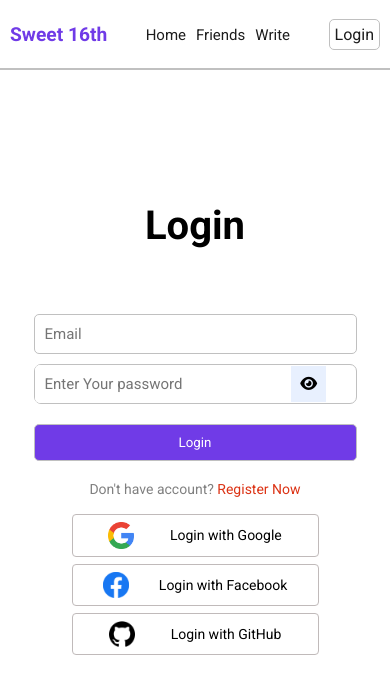
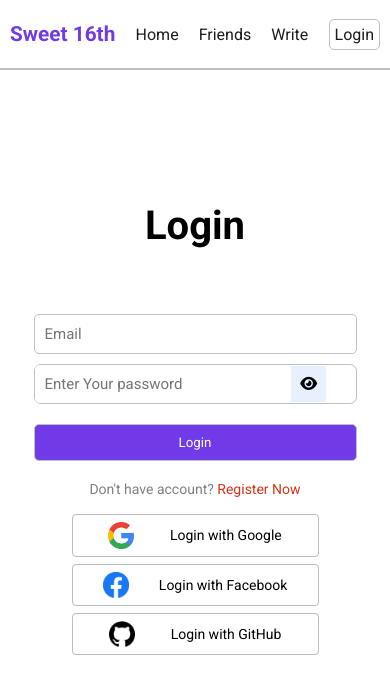
Before and after one commit to HabibTheAlien/sweet16thclient, a React (Create React App) app: page /login in a window 390 px wide. Shown: the top 694 px of the page. Built offline with nearby package versions, Linux system fonts and the light colour scheme.

Commit message:
responsive

```diff
--- a/public/index.html
+++ b/public/index.html
@@ -23,9 +23,9 @@
 		<title>Sweet16th.com</title>
 		<style>
 			* {
+				box-sizing: border-box;
+				padding: 0;
 				margin: 0;
-				padding: 0;
-				box-sizing: border-box;
 				outline: none;
 				transition: all 0.5s linear;
 				font-family: "Roboto", sans-serif;
--- a/src/App.jsx
+++ b/src/App.jsx
@@ -15,8 +15,8 @@ import PostEdit from "./pages/postEdit/PostEdit.jsx";
 import Friends from "./pages/Friends.jsx";
 import Home from "./pages/Home.jsx";
 
-export const baseURL = "https://sweet16thserver.onrender.com/api";
-// export const baseURL = "http://localhost:8800/api";
+// export const baseURL = "https://sweet16thserver.onrender.com/api";
+export const baseURL = "http://localhost:8800/api";
 
 const App = () => {
 	const { user } = useContext(Context);
--- a/src/components/Navbar.jsx
+++ b/src/components/Navbar.jsx
@@ -23,8 +23,20 @@ const Left = styled.div`
 	cursor: pointer;
 `;
 const Logo = styled.h1`
-	font-size: 1.2rem;
+	/* font-size:; */
 	color: #703be7;
+	@media only screen and (max-width: 600px) {
+		font-size: 1.3rem;
+	}
+	@media only screen and (min-width: 600px) {
+		font-size: 1.6rem;
+	}
+	@media only screen and (min-width: 768px) {
+		font-size: 1.8rem;
+	}
+	@media only screen and (min-width: 1200px) {
+		font-size: 2rem;
+	}
 `;
 const Center = styled.div`
 	display: flex;
@@ -52,9 +64,21 @@ const Items = styled.span`
 	padding: 5px 10px;
 	color: #1d1d1d;
 	font-size: 15px;
-	${mobile({ padding: "5px" })}
 	&:hover {
 		color: blue;
+	}
+
+	@media only screen and (max-width: 600px) {
+		font-size: 1rem;
+	}
+	@media only screen and (min-width: 600px) {
+		font-size: 1.1rem;
+	}
+	@media only screen and (min-width: 768px) {
+		font-size: 1.2rem;
+	}
+	@media only screen and (min-width: 1200px) {
+		font-size: 1.3rem;
 	}
 `;
 const Btn = styled.button`
--- a/src/components/post/post.css
+++ b/src/components/post/post.css
@@ -1,12 +1,26 @@
 .post {
-	width: 45%;
+	width: 20%;
 	margin: 5px;
-	height: 25%;
+
+	@media only screen and (max-width: 600px) {
+		width: 90%;
+	}
+	@media only screen and (min-width: 600px) {
+		width: 45%;
+		margin: 0 8px;
+	}
+	@media only screen and (min-width: 768px) {
+		width: 30%;
+		margin: 0 10px;
+	}
+	@media only screen and (min-width: 1200px) {
+		width: 20%;
+		margin: 0 15px;
+	}
 }
 
 .postImg {
 	width: 100%;
-	height: 100%;
 	object-fit: cover;
 	border-radius: 7px;
 }
@@ -33,6 +47,18 @@
 	font-weight: 600;
 	margin-top: 10px;
 	cursor: pointer;
+	@media only screen and (max-width: 600px) {
+		font-size: 1.3rem;
+	}
+	@media only screen and (min-width: 600px) {
+		font-size: 1.4rem;
+	}
+	@media only screen and (min-width: 768px) {
+		font-size: 1.4rem;
+	}
+	@media only screen and (min-width: 1200px) {
+		font-size: 1.5rem;
+	}
 }
 
 .postDate {
@@ -54,4 +80,16 @@
 	-webkit-box-orient: vertical;
 	padding: 7px;
 	text-align: center;
+	@media only screen and (max-width: 600px) {
+		font-size: 1rem;
+	}
+	@media only screen and (min-width: 600px) {
+		font-size: 1.1rem;
+	}
+	@media only screen and (min-width: 768px) {
+		font-size: 1.1rem;
+	}
+	@media only screen and (min-width: 1200px) {
+		font-size: 1.1rem;
+	}
 }
```
